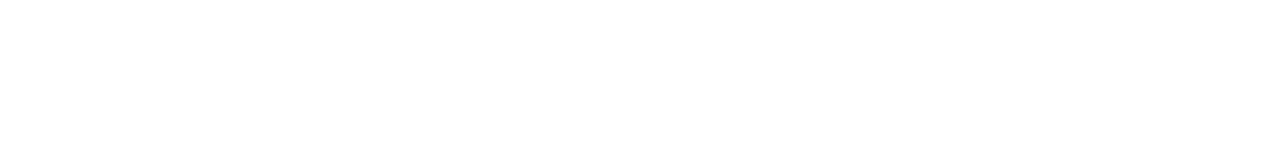
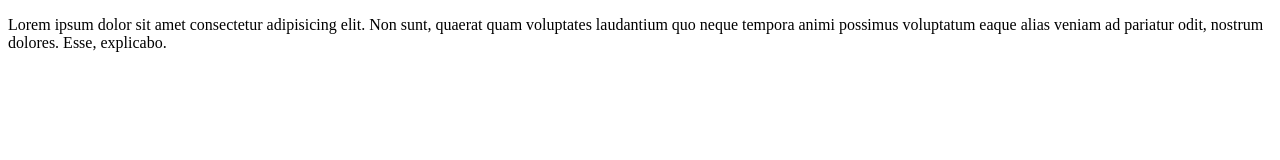
Before and after one commit to Pavel6516/JsPavel, a plain HTML site: page index.html in a window 1280 px wide. Drawn offline with Linux system fonts and the light colour scheme.

Commit message:
Начало

```diff
--- a/index.html
+++ b/index.html
@@ -8,5 +8,11 @@
 		<script defer src="./script.js"></script>
 		<title>Document</title>
 	</head>
-	<body></body>
+	<body>
+		<p>
+			Lorem ipsum dolor sit amet consectetur adipisicing elit. Non sunt, quaerat
+			quam voluptates laudantium quo neque tempora animi possimus voluptatum
+			eaque alias veniam ad pariatur odit, nostrum dolores. Esse, explicabo.
+		</p>
+	</body>
 </html>
```
